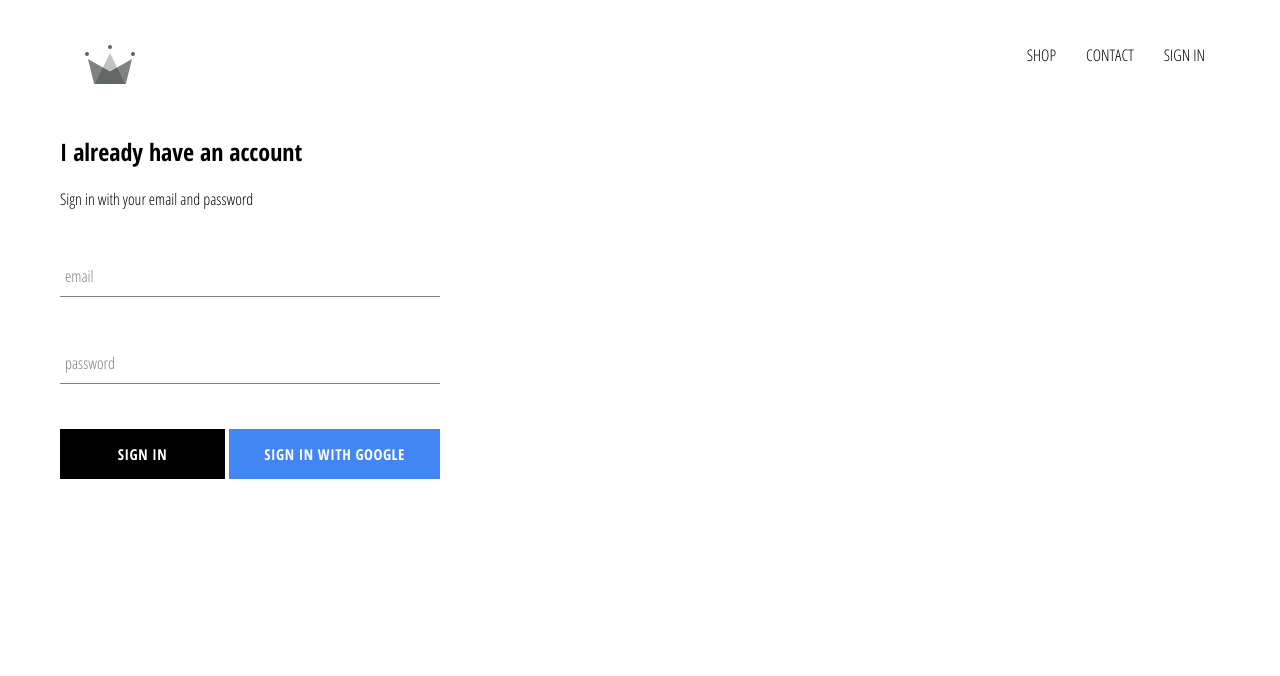
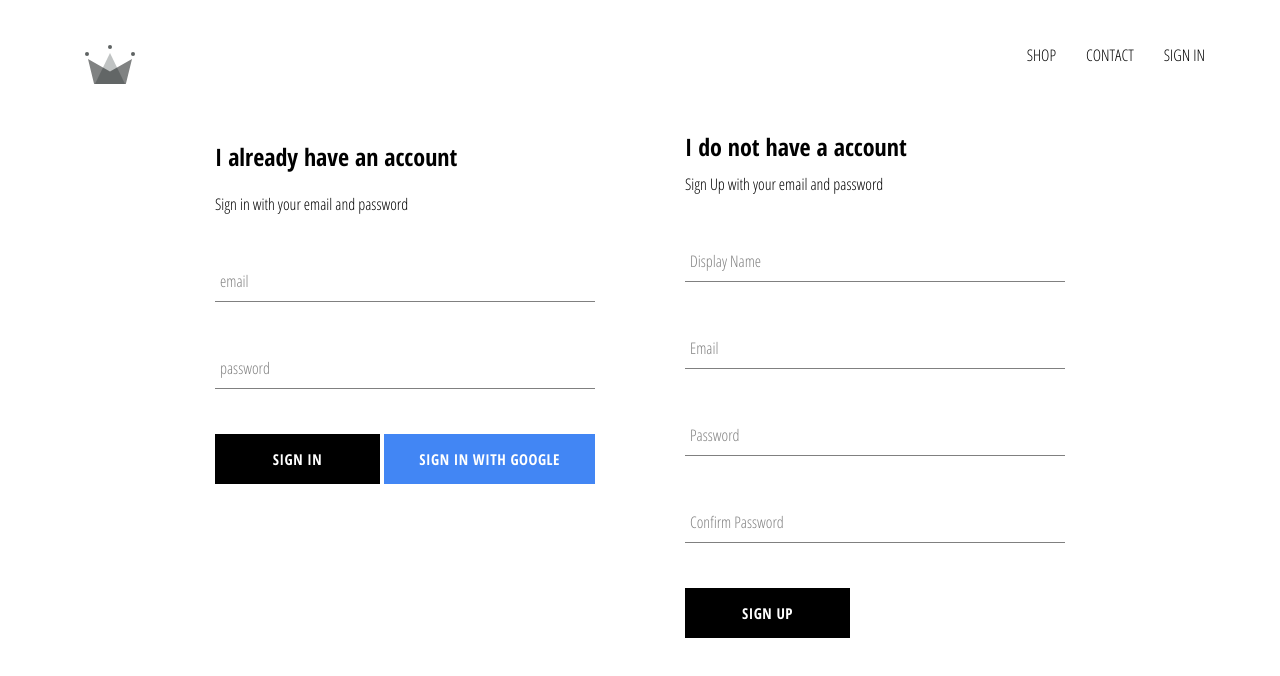
Before and after one commit to OlafurjonHI/React-E-Commerce-test, a React (Create React App) app: page /signin in a window 1280 px wide. Shown: the top 676 px of the page. Built offline with nearby package versions, Linux system fonts and the light colour scheme; no server answers.

Commit message:
Firebase auth for email/pass

```diff
--- a/src/App.js
+++ b/src/App.js
@@ -7,7 +7,7 @@
 import HomePage from './pages/homepage/homepage.component';
 import ShopPage from  './pages/shoppage/shop.component';
 import SignInAndSignUpPage from './pages/sign-in-and-sign-up/sign-in-and-sign-up.component'
-import { auth } from './firebase/firebase.utils';
+import { auth, createUserProfileDocument } from './firebase/firebase.utils';
 
 const HatsPage = () => (
   <div>
@@ -27,9 +27,24 @@
   unsubscribeFromAuth = null;
 
   componentDidMount() {
-    this.unsubscribeFromAuth = auth.onAuthStateChanged( user => {
-      this.setState({ currentUser: user})
-      console.log(user);
+    this.unsubscribeFromAuth = auth.onAuthStateChanged(async userAuth => {
+      if(userAuth) {
+        const userRef = createUserProfileDocument(userAuth);
+
+        (await userRef).onSnapshot(snapShot => {
+          this.setState({
+            currentUser: {
+              id: snapShot.id,
+              ...snapShot.data()
+            }
+          })
+          console.log(this.state)
+        });
+
+      }
+      else {
+        this.setState({ currentUser: userAuth })
+      }
     })
   }
 
--- /dev/null
+++ b/src/components/sign-up/sign-up.component.jsx
@@ -0,0 +1,96 @@
+import React from 'react';
+
+import './sign-up.styles.scss';
+
+import FormInput from '../form-input/form-input.component'
+import CustomButton from '../custom-button/custom-button.component';
+
+import { auth, createUserProfileDocument } from '../../firebase/firebase.utils';
+
+class SignUp extends React.Component {
+    constructor() {
+        super();
+
+        this.state = {
+            displayName: '',
+            email: '',
+            password: '',
+            confirmPassword: ''
+        }
+    }
+
+    handleSubmit = async event => {
+        event.preventDefault();
+        const {displayName, email, password,confirmPassword} = this.state;
+        if(password !== confirmPassword){
+            alert("passwords don't match");
+            return;
+        }
+        try {
+            const { user } = await auth.createUserWithEmailAndPassword(email,password);
+           await createUserProfileDocument(user, { displayName })
+           this.state = {
+                displayName: '',
+                email: '',
+                password: '',
+                confirmPassword: ''
+            }
+        } catch (error) {
+            console.error(error);
+        }
+
+    }
+
+    handleChange = event => {
+        const {name, value } = event.target;
+
+        this.setState({[name]: value})
+    }
+
+    render(){
+        const {displayName, email, password,confirmPassword} = this.state;
+        return(
+            <div className='sign-up'>
+                <h2 className="title">I do not have a account</h2>
+                <span>Sign Up with your email and password</span>
+                <form className='sign-up-form' onSubmit={this.handleSubmit}>
+                    <FormInput
+                        type="text"
+                        name='displayName'
+                        value={displayName}
+                        onChange = {this.handleChange}
+                        label='Display Name'
+                        required
+                    />
+                    <FormInput
+                        type="email"
+                        name='email'
+                        value={email}
+                        onChange = {this.handleChange}
+                        label='Email'
+                        required
+                    />
+                    <FormInput
+                        type="password"
+                        name='password'
+                        value={password}
+                        onChange = {this.handleChange}
+                        label='Password'
+                        required
+                    />
+                    <FormInput
+                        type="password"
+                        name='confirmPassword'
+                        value={confirmPassword}
+                        onChange = {this.handleChange}
+                        label='Confirm Password'
+                        required
+                    />
+                    <CustomButton type="submit">SIGN UP</CustomButton>
+                </form>
+            </div>
+        )
+    }
+}
+
+export default SignUp;
--- /dev/null
+++ b/src/components/sign-up/sign-up.styles.scss
@@ -0,0 +1,9 @@
+.sign-up{
+    display: flex;
+    flex-direction: column;
+    width: 380px;
+
+    .title {
+        margin: 10px 0;
+    }
+}
--- a/src/firebase/firebase.utils.js
+++ b/src/firebase/firebase.utils.js
@@ -12,7 +12,31 @@
     appId: "1:682083868299:web:fd5e321ed351cc5caa7e8e"
 };
 
+export const createUserProfileDocument = async (userAuth, additionalData) => {
+    if(!userAuth) return;
+
+    const userRef = firestore.doc(`users/${userAuth.uid}}`);
+    const snapshot = await userRef.get();
+    if(!snapshot.exists){
+        const { displayName, email } = userAuth;
+        const createdAt = new Date();
+
+        try {
+            await userRef.set({
+                displayName,
+                email,
+                createdAt,
+                ...additionalData
+            })
+        } catch (error) {
+            console.log('error Creating user', error.message)
+        }
+    }
+    return userRef;
+}
+
 firebase.initializeApp(config);
+
 
 export const auth = firebase.auth();
 export const firestore = firebase.firestore();
@@ -22,4 +46,6 @@
 
 export const signInWithGoogle  = () => auth.signInWithPopup(provider);
 
+
+
 export default firebase;
--- a/src/pages/sign-in-and-sign-up/sign-in-and-sign-up.component.jsx
+++ b/src/pages/sign-in-and-sign-up/sign-in-and-sign-up.component.jsx
@@ -2,9 +2,14 @@
 
 import './sign-in-and-sign-up.styles.scss';
 import SignIn from '../../components/sign-in/sign-in.component';
+import SignUp from '../../components/sign-up/sign-up.component';
 
 const SignInAndSignUpPage = () => (
-    <div className="sign-in-and-sign-up"><SignIn/></div>
+    <div className="sign-in-and-sign-up">
+        <SignIn/>
+        <SignUp/>
+    </div>
+
 );
 
 export default SignInAndSignUpPage;
--- a/src/pages/sign-in-and-sign-up/sign-in-and-sign-up.styles.scss
+++ b/src/pages/sign-in-and-sign-up/sign-in-and-sign-up.styles.scss
@@ -0,0 +1,6 @@
+.sign-in-and-sign-up {
+    width: 850px;
+    display: flex;
+    justify-content: space-between;
+    margin: 30px auto;
+}
```
